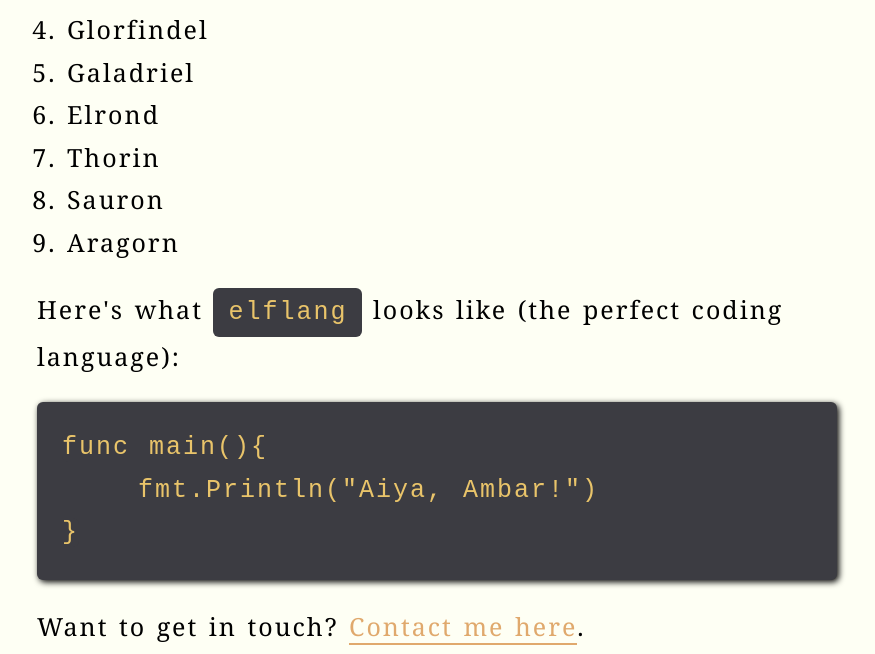
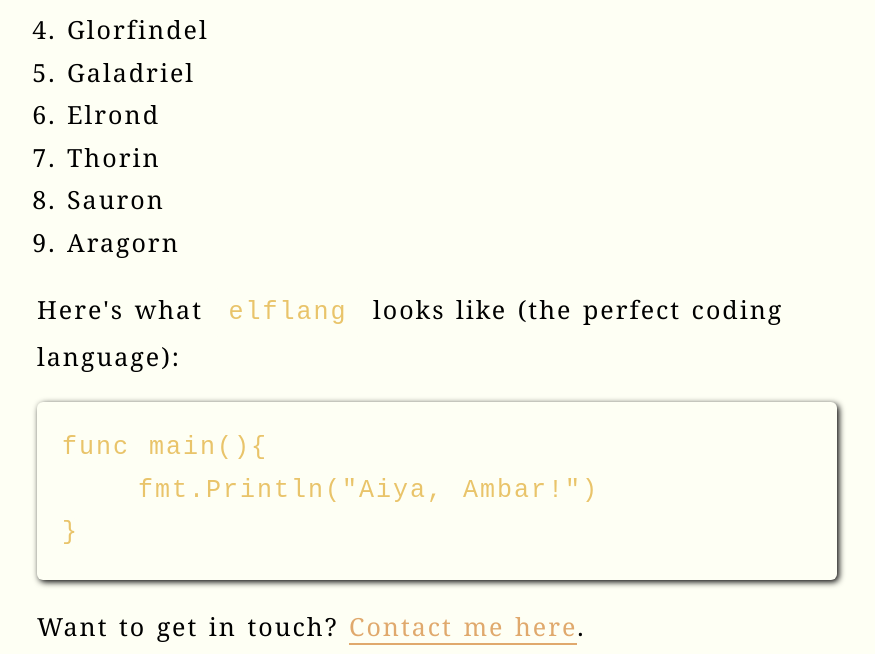
Before and after one commit to ChooyLumps/Static-Site-Generator, a plain HTML site: page docs/index.html in a window 1280 px wide. Shown: the part 1647-2301 px from the top of the page, without its empty margins (203-1078 px from the left). Drawn offline with Linux system fonts and the light colour scheme.

Commit message:
"      "

```diff
--- a/docs/index.css
+++ b/docs/index.css
@@ -1,6 +1,5 @@
 body {
   background-color: #FEFFF4;
-  color: #f0e6d1;
   font-family: "Luminari", "Georgia", serif;
   font-size: 25px;
   letter-spacing: 2px;
@@ -70,7 +69,7 @@ ol {
 }
 
 code {
-  background-color: #3c3c42;
+  background-color: #FEFFF4;
   border-radius: 6px;
   color: #e9c46a;
   padding: 0.4em 0.6em;
@@ -82,7 +81,7 @@ pre code {
 }
 
 pre {
-  background-color: #3c3c42;
+  background-color: #FEFFF4;
   border-radius: 6px;
   padding: 1em;
   overflow: auto;
@@ -105,7 +104,7 @@ img {
   max-width: 100%;
   height: auto;
   border-radius: 6px;
-  border: 3px solid #3c3c42;
+  border: 3px solid #FEFFF4;
   box-shadow: 3px 3px 6px #000;
 }
 
@@ -120,7 +119,7 @@ img {
 }
 
 ::-webkit-scrollbar-thumb {
-  background-color: #3c3c42;
+  background-color: #FEFFF4;
   border-radius: 6px;
   border: 3px solid #1f1c25;
 }
@@ -131,7 +130,7 @@ img {
 
 * {
   scrollbar-width: thin;
-  scrollbar-color: #3c3c42 #1f1c25;
+  scrollbar-color: #FEFFF4 #1f1c25;
 }
 
 ::-webkit-scrollbar-corner {
--- a/static/index.css
+++ b/static/index.css
@@ -1,6 +1,5 @@
 body {
   background-color: #FEFFF4;
-  color: #f0e6d1;
   font-family: "Luminari", "Georgia", serif;
   font-size: 25px;
   letter-spacing: 2px;
@@ -70,7 +69,7 @@ ol {
 }
 
 code {
-  background-color: #3c3c42;
+  background-color: #FEFFF4;
   border-radius: 6px;
   color: #e9c46a;
   padding: 0.4em 0.6em;
@@ -82,7 +81,7 @@ pre code {
 }
 
 pre {
-  background-color: #3c3c42;
+  background-color: #FEFFF4;
   border-radius: 6px;
   padding: 1em;
   overflow: auto;
@@ -105,7 +104,7 @@ img {
   max-width: 100%;
   height: auto;
   border-radius: 6px;
-  border: 3px solid #3c3c42;
+  border: 3px solid #FEFFF4;
   box-shadow: 3px 3px 6px #000;
 }
 
@@ -120,7 +119,7 @@ img {
 }
 
 ::-webkit-scrollbar-thumb {
-  background-color: #3c3c42;
+  background-color: #FEFFF4;
   border-radius: 6px;
   border: 3px solid #1f1c25;
 }
@@ -131,7 +130,7 @@ img {
 
 * {
   scrollbar-width: thin;
-  scrollbar-color: #3c3c42 #1f1c25;
+  scrollbar-color: #FEFFF4 #1f1c25;
 }
 
 ::-webkit-scrollbar-corner {
```
